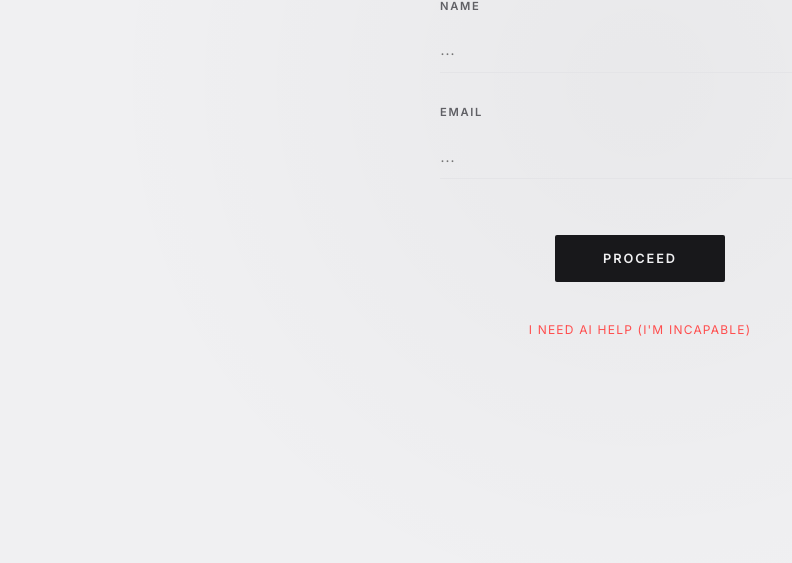
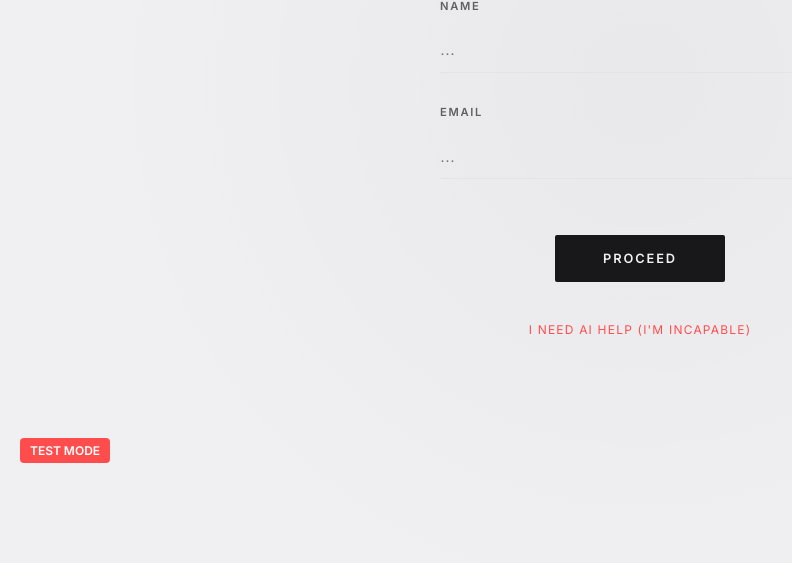
Before and after one commit to harshaislive/assessments, a Node server app: template views/index.ejs in a window 1280 px wide; the page is wider, and only the part inside the window is pictured. Shown: the part 317-880 px from the top of that part, without its empty margins (0-792 px from the left). Run offline with Node 20, Linux system fonts and the light colour scheme; the template is opened without the code that fills it: most values are stand-ins (such as "Sample title", 1, 10 or a date in 2020); some web fonts are replaced.

Commit message:
Add /test-drive route for safe production testing

```diff
--- a/public/script.js
+++ b/public/script.js
@@ -95,7 +95,7 @@ document.getElementById('incapable-btn').addEventListener('click', async () => {
             await fetch('/api/incapable', {
                 method: 'POST',
                 headers: { 'Content-Type': 'application/json' },
-                body: JSON.stringify({ name, email })
+                body: JSON.stringify({ name, email, testMode: window.isTestMode })
             });
             await showModal("Recorded", "Recorded. Honesty is a virtue.");
             location.reload();
@@ -231,7 +231,8 @@ async function sendUpdate(questionId, answer, status) {
             name: userProfile.name,
             questionId,
             answer,
-            status
+            status,
+            testMode: window.isTestMode
         })
     });
 }
@@ -267,7 +268,8 @@ async function finishAssessment() {
             email: userProfile.email,
             name: userProfile.name,
             answers,
-            profile
+            profile,
+            testMode: window.isTestMode
         })
     });
 
--- a/server.js
+++ b/server.js
@@ -19,7 +19,11 @@ const questions = JSON.parse(fs.readFileSync(path.join(__dirname, 'questions.jso
 
 // Routes
 app.get('/', (req, res) => {
-    res.render('index', { questions });
+    res.render('index', { questions, testMode: false });
+});
+
+app.get('/test-drive', (req, res) => {
+    res.render('index', { questions, testMode: true });
 });
 
 app.get('/preview-end', (req, res) => {
@@ -32,15 +36,17 @@ app.get('/api/questions', (req, res) => {
 
 // Incremental Update
 app.post('/api/update', async (req, res) => {
-    const { email, name, questionId, answer, status } = req.body;
+    let { email, name, questionId, answer, status, testMode } = req.body;
     console.log(`Update from ${email}: Q${questionId} = ${answer}`);
+
+    if (testMode) name = `[TEST] ${name}`;
 
     if (WEBHOOK_URL) {
         try {
             await axios.post(WEBHOOK_URL, {
                 type: 'update',
                 timestamp: new Date().toISOString(),
-                data: { email, name, questionId, answer, status }
+                data: { email, name, questionId, answer, status, isTest: !!testMode }
             });
         } catch (error) {
             console.error('Webhook error:', error.message);
@@ -51,7 +57,9 @@ app.post('/api/update', async (req, res) => {
 
 // Incapable Declaration
 app.post('/api/incapable', async (req, res) => {
-    const { email, name } = req.body;
+    let { email, name, testMode } = req.body;
+    if (testMode) name = `[TEST] ${name}`;
+
     console.log(`Incapable declaration from ${email}`);
 
     if (WEBHOOK_URL) {
@@ -59,7 +67,7 @@ app.post('/api/incapable', async (req, res) => {
             await axios.post(WEBHOOK_URL, {
                 type: 'incapable_declaration',
                 timestamp: new Date().toISOString(),
-                data: { email, name, status: 'gave_up' }
+                data: { email, name, status: 'gave_up', isTest: !!testMode }
             });
         } catch (error) {
             console.error('Webhook error:', error.message);
@@ -70,7 +78,9 @@ app.post('/api/incapable', async (req, res) => {
 
 // Final Submission
 app.post('/api/submit', async (req, res) => {
-    const { email, name, answers } = req.body;
+    let { email, name, answers, testMode } = req.body;
+    if (testMode) name = `[TEST] ${name}`;
+
     console.log(`Submission from ${email}`);
 
     // Analysis Logic
@@ -149,7 +159,8 @@ app.post('/api/submit', async (req, res) => {
                     email,
                     name,
                     answers: finalAnswers,
-                    profileAnalysis
+                    profileAnalysis,
+                    isTest: !!testMode
                 }
             });
         } catch (error) {
--- a/views/index.ejs
+++ b/views/index.ejs
@@ -40,6 +40,12 @@
     </button>
 
     <div class="container">
+        <% if (testMode) { %>
+            <div style="position:fixed; bottom:20px; left:20px; background:#ff4d4d; color:white; padding:5px 10px; border-radius:4px; font-size:12px; z-index:1000; font-weight:bold;">TEST MODE</div>
+        <% } %>
+        <script>
+            window.isTestMode = <%= testMode %>;
+        </script>
         <!-- Welcome Screen -->
         <section id="welcome-screen" class="screen active">
             <div class="content-wrapper">
```
Also changed, not shown: end_creditmessage.md (line endings or trailing spaces).
